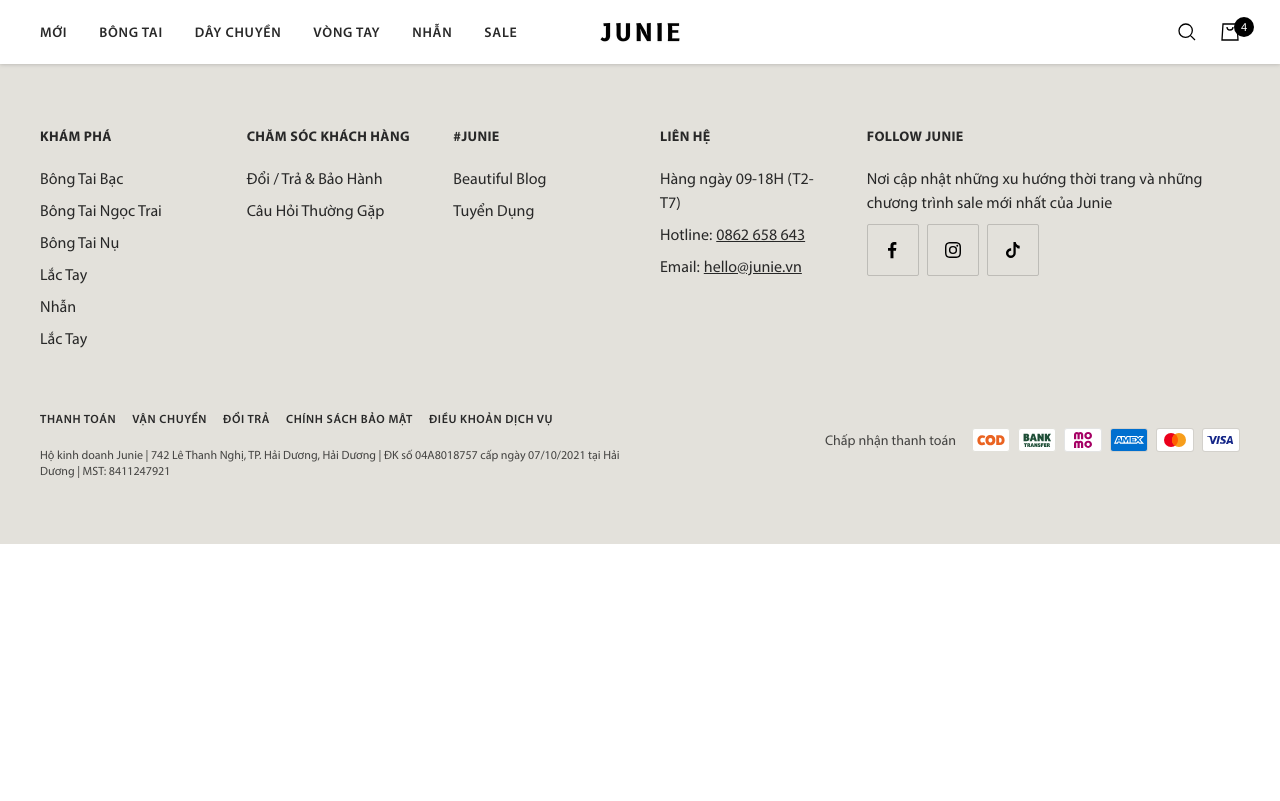
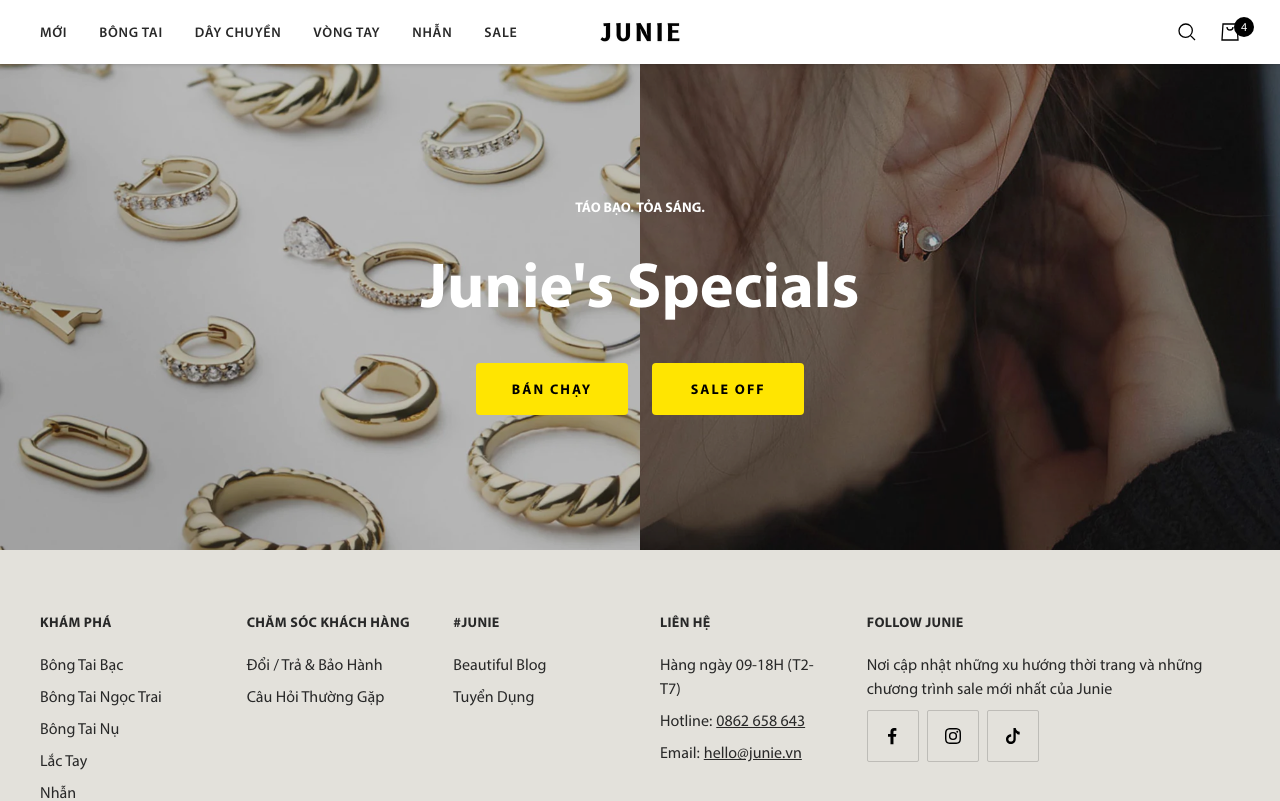
Before and after one commit to tranbaolam26902/junie-store-nextjs, a Next.js app: page / in a window 1280 px wide. Shown: the top 801 px of the page. Built offline with nearby package versions, Linux system fonts and the light colour scheme.

Commit message:
Add home page hero banner

```diff
--- /dev/null
+++ b/src/app/Home/Hero.jsx
@@ -0,0 +1,31 @@
+import Image from 'next/image';
+
+import bannerLeft from '@/assets/images/banner-left.webp';
+import bannerRight from '@/assets/images/banner-right.webp';
+
+import Button from '../components/Button';
+
+export default function Hero() {
+    return (
+        <div className='relative flex min-h-[120vw] md:min-h-[70vw] lg:min-h-[38vw]'>
+            <div className='absolute hidden lg:block w-6/12 h-full'>
+                <Image src={bannerLeft} className='h-full object-cover' alt='banner-image' priority />
+            </div>
+            <div className='absolute right-0 w-full lg:w-6/12 h-full'>
+                <Image src={bannerRight} className='h-full object-cover' alt='banner-image' priority />
+            </div>
+            <div className='absolute flex flex-col items-center justify-center w-full h-full bg-secondary/30'>
+                <p className='text-xs md:text-sm text-white font-bold uppercase'>Táo bạo. Tỏa sáng.</p>
+                <p className='my-10 text-4xl md:text-5xl xl:text-[64px] text-white font-bold'>Junie's Specials</p>
+                <div className='flex gap-6 text-black'>
+                    <Button href='/' accent className='px-4 py-1.5 md:py-2 w-[128px] md:min-w-[152px] '>
+                        Bán chạy
+                    </Button>
+                    <Button href='/' accent className='px-4 py-1.5 md:py-2 min-w-[128px] md:min-w-[152px] '>
+                        Sale Off
+                    </Button>
+                </div>
+            </div>
+        </div>
+    );
+}
--- a/src/app/page.jsx
+++ b/src/app/page.jsx
@@ -1,7 +1,9 @@
+import Hero from './Home/Hero';
+
 export const metadata = {
     title: 'Junie | Thương Hiệu Phụ Kiện Thời Trang Bông Tai, Dây Chuyền Nữ',
 };
 
 export default function Home() {
-    return <></>;
+    return <Hero />;
 }
```
